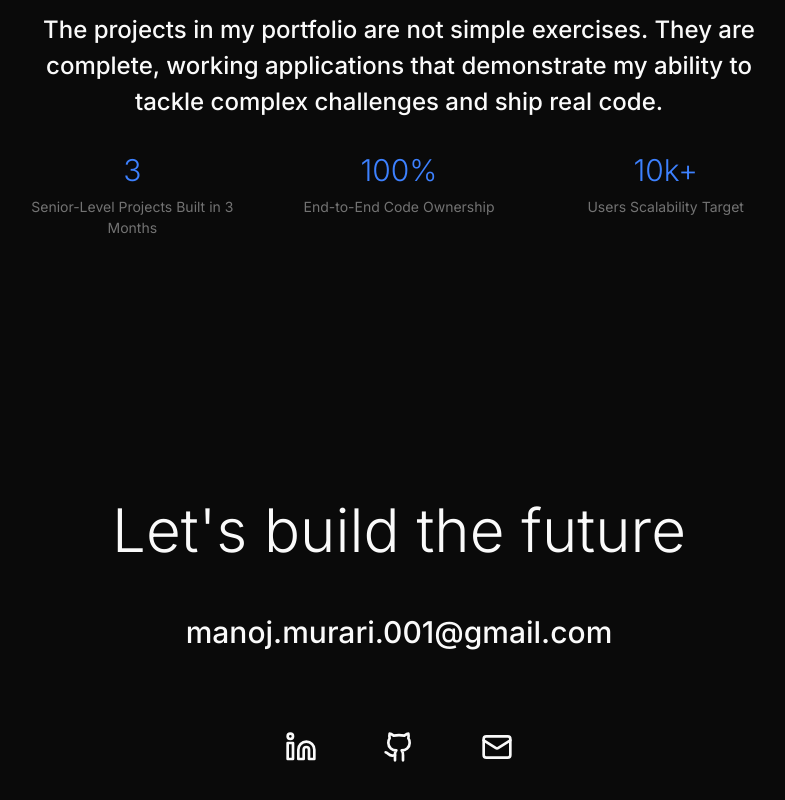
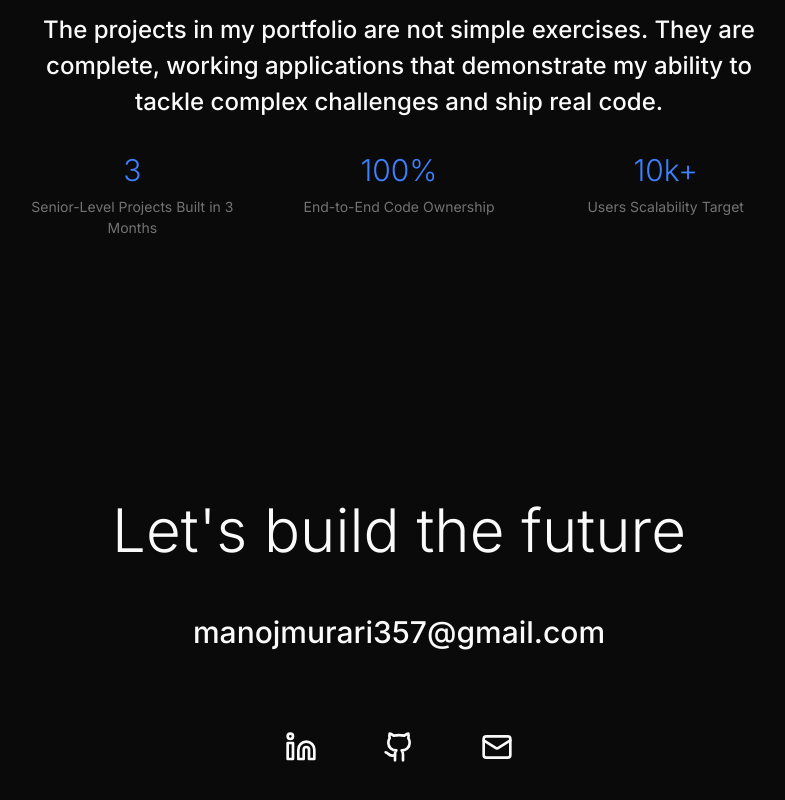
Before and after one commit to Manoj-Murari/My-Portfolio, a React (Vite) app: page / in a window 1280 px wide. Shown: the part 3877-4677 px from the top of the page, without its empty margins (241-1026 px from the left). Built offline with nearby package versions, Linux system fonts and the light colour scheme; the HTML template or start-up script is replaced by a standard one.

Commit message:
Update Contact.tsx

```diff
--- a/src/components/Contact.tsx
+++ b/src/components/Contact.tsx
@@ -9,10 +9,10 @@ const Contact = () => {
         </h2>
 
         <a
-          href="mailto:manoj.murari.001@gmail.com"
+          href="mailto:manojmurari357@gmail.com"
           className="text-2xl md:text-3xl text-light-primary hover:text-accent-primary transition-colors duration-300 underline-reveal mb-16 inline-block fade-in font-medium"
         >
-          manoj.murari.001@gmail.com
+          manojmurari357@gmail.com
         </a>
 
         <div className="flex justify-center gap-8 fade-in">
@@ -37,7 +37,7 @@ const Contact = () => {
           </a>
 
           <a
-            href="mailto:manoj.murari.001@gmail.com"
+            href="mailto:manojmurari357@gmail.com"
             className="svg-animate p-4 hover:bg-accent-primary/10 hover:text-accent-primary rounded-full transition-all duration-300 border border-transparent hover:border-accent-primary/20"
             aria-label="Send Email"
           >
```
